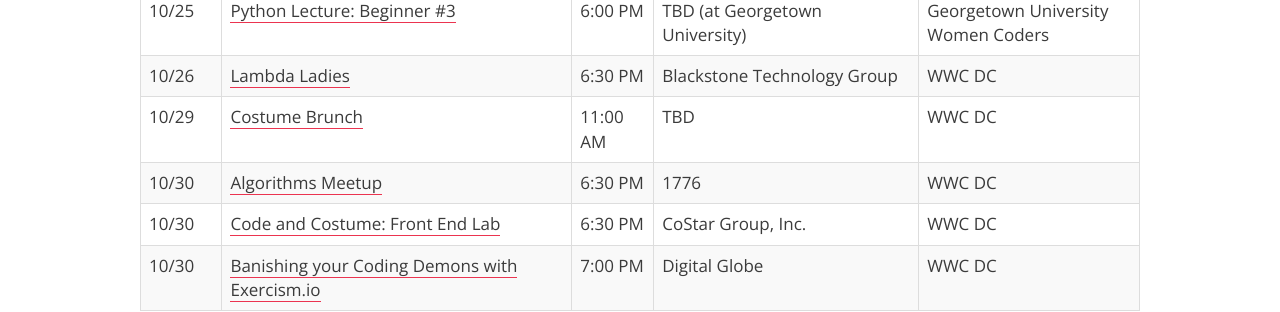
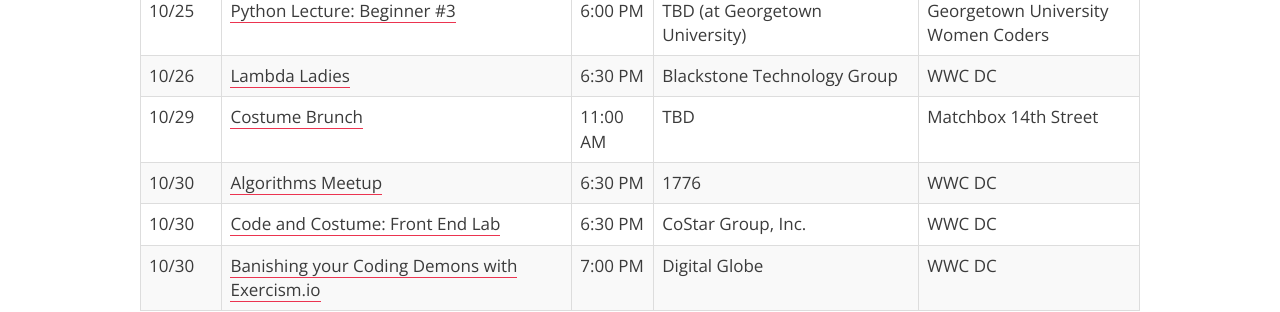
Before and after one commit to dcfemtech/dcfemtech.github.io, a Jekyll site: the page built from _events/tourdecode-2017.markdown, in a window 1280 px wide and 900 px high, scrolled down 1843 px. Shown: the part 382-694 px from the top of the window. Built offline with Jekyll 4.4.1, drawn with Linux system fonts in a browser that asks for light colours.

Commit message:
Update costume brunch deets

```diff
--- a/_events/tourdecode-2017.markdown
+++ b/_events/tourdecode-2017.markdown
@@ -52,7 +52,7 @@
 | 10/25 | [Ruby on Rails Surrealism Workshop](https://www.meetup.com/Women-Who-Code-DC/events/243597529/) | 6:30 PM | Optoro | WWC DC |
 | 10/25 | [Python Lecture: Beginner #3](http://guwecode.georgetown.domains/event/python-lecture-beginner-3/) | 6:00 PM | TBD (at Georgetown University) | Georgetown University Women Coders |
 | 10/26 | [Lambda Ladies](https://www.meetup.com/Women-Who-Code-DC/events/242932833/) | 6:30 PM | Blackstone Technology Group | WWC DC |
-| 10/29 | [Costume Brunch]() | 11:00 AM | TBD | WWC DC |
+| 10/29 | [Costume Brunch](https://www.meetup.com/Women-Who-Code-DC/events/244174919/) | 11:00 AM | TBD | Matchbox 14th Street |
 | 10/30 | [Algorithms Meetup](https://www.meetup.com/Women-Who-Code-DC/events/243752025/) | 6:30 PM | 1776 | WWC DC |
 | 10/30 | [Code and Costume: Front End Lab](https://www.meetup.com/Women-Who-Code-DC/events/243946524/) | 6:30 PM | CoStar Group, Inc. | WWC DC |
 | 10/30 | [Banishing your Coding Demons with Exercism.io](https://www.meetup.com/Women-Who-Code-DC/events/243994647/) | 7:00 PM | Digital Globe | WWC DC |
```
